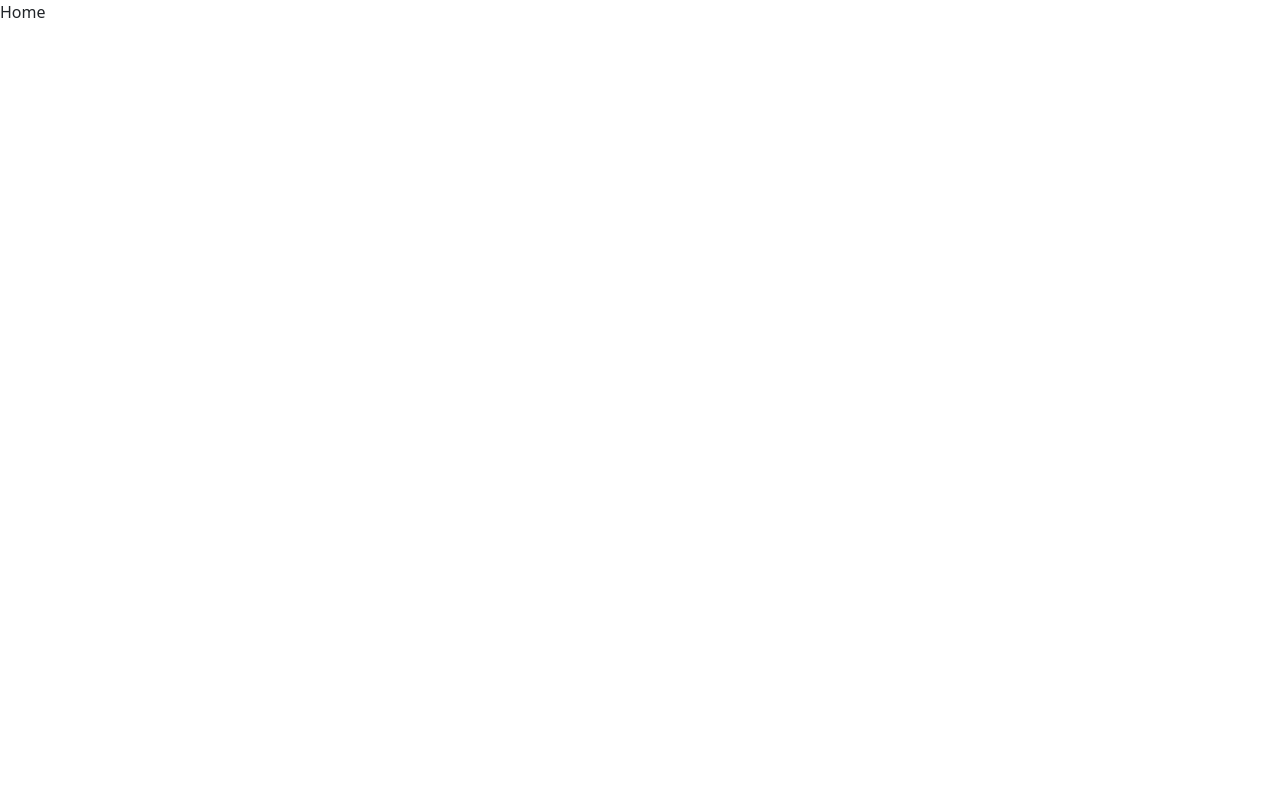
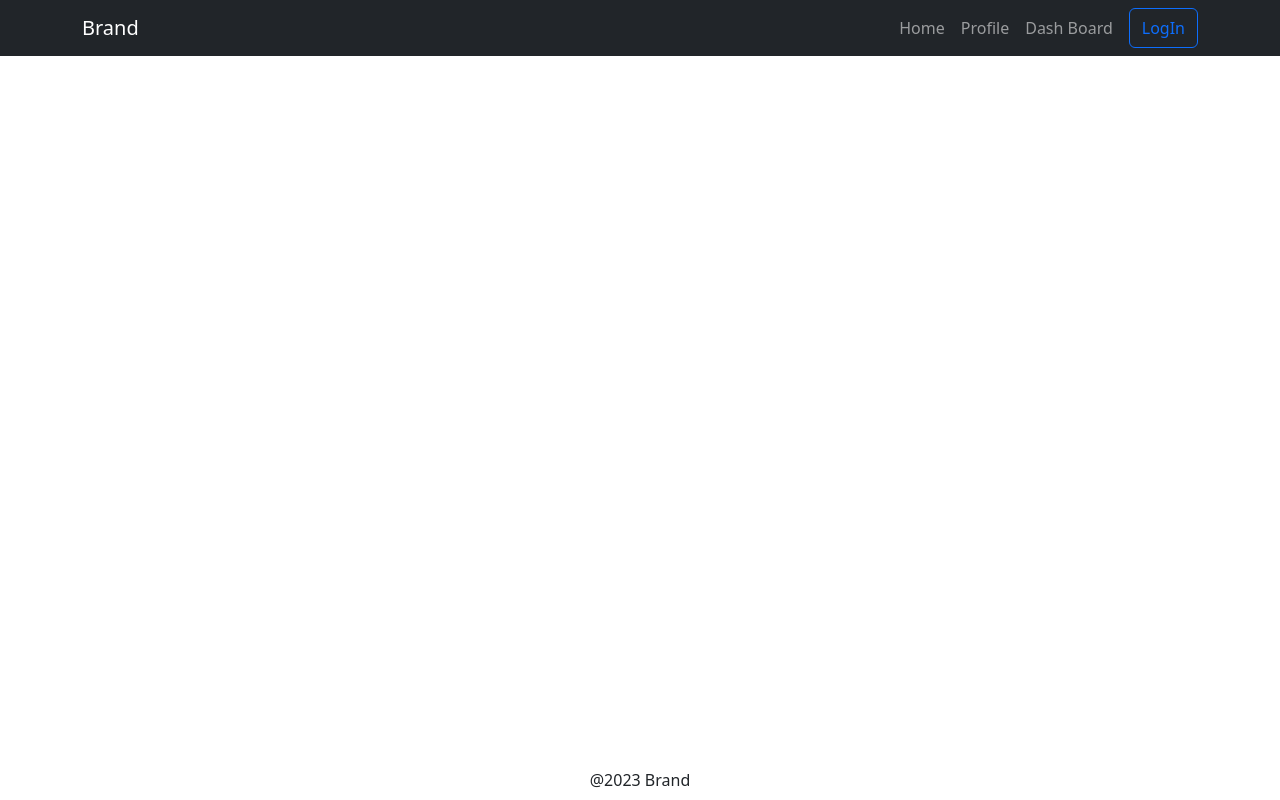
Before and after one commit to itsmesreejithn/react--routers, a React (Vite) app: page / in a window 1280 px wide. Built offline with nearby package versions, Linux system fonts and the light colour scheme.

Commit message:
changes mad to components

```diff
--- a/src/App.css
+++ b/src/App.css
@@ -2,3 +2,23 @@
   padding: 0;
   margin: 0;
 }
+
+.home-page {
+  position: absolute;
+  top: 0;
+  bottom: 0;
+  left: 0;
+  right: 0;
+}
+
+.body-component {
+  position: relative;
+  height: 90%;
+}
+
+.footer-component {
+  position: fixed;
+  height: 4%;
+  width: 100%;
+  bottom: 0;
+}
--- /dev/null
+++ b/src/components/Body.jsx
@@ -0,0 +1,7 @@
+import React from "react";
+
+const Body = () => {
+  return <div className="body-component"></div>;
+};
+
+export default Body;
--- /dev/null
+++ b/src/components/Footer.jsx
@@ -0,0 +1,7 @@
+import React from "react";
+
+const Footer = () => {
+  return <div className="footer-component text-center">@2023 Brand</div>;
+};
+
+export default Footer;
--- /dev/null
+++ b/src/components/Header.jsx
@@ -0,0 +1,25 @@
+import React from "react";
+import { Container, Navbar, Nav, Button } from "react-bootstrap";
+
+const Header = () => {
+  return (
+    <Navbar collapseOnSelect expand="lg" bg="dark" data-bs-theme="dark">
+      <Container>
+        <Navbar.Brand>Brand</Navbar.Brand>
+        <Navbar.Toggle aria-controls="responsive-navbar-nav" />
+        <Navbar.Collapse id="responsive-navbar-nav">
+          <Nav className="ms-auto">
+            <Nav.Link>Home</Nav.Link>
+            <Nav.Link>Profile</Nav.Link>
+            <Nav.Link>Dash Board</Nav.Link>
+            <Button variant="outline-primary" className="ms-2">
+              LogIn
+            </Button>
+          </Nav>
+        </Navbar.Collapse>
+      </Container>
+    </Navbar>
+  );
+};
+
+export default Header;
--- a/src/pages/Home.jsx
+++ b/src/pages/Home.jsx
@@ -1,7 +1,16 @@
 import React from "react";
+import Header from "../components/Header";
+import Body from "../components/Body";
+import Footer from "../components/Footer";
 
 const Home = () => {
-  return <div>Home</div>;
+  return (
+    <div className="home-page">
+      <Header />
+      <Body />
+      <Footer />
+    </div>
+  );
 };
 
 export default Home;
```
